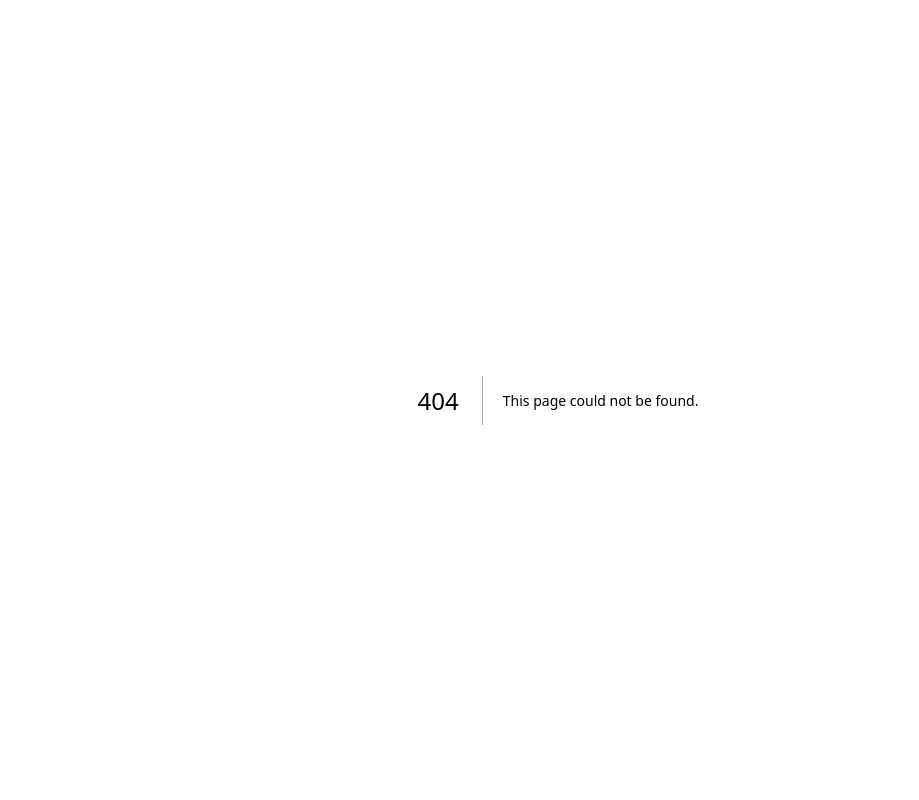
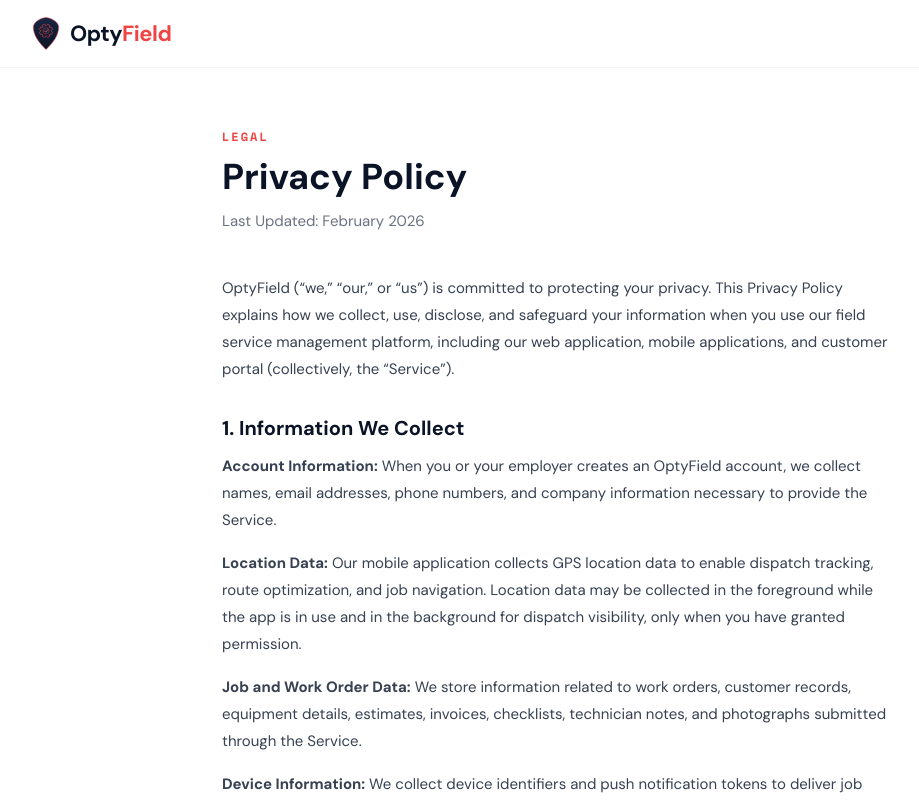
Before and after one commit to Blind-Squirrel-of-Crypto/optyfield-site, a Next.js app: page /privacy in a window 1280 px wide. Before the commit this address had no page. Shown: the top 800 px of the page, without its empty margins (82-1001 px from the left). Built offline with nearby package versions, Linux system fonts and the light colour scheme.

Commit message:
Add dedicated /privacy route for App Store submission

```diff
--- /dev/null
+++ b/app/privacy/page.js
@@ -0,0 +1,101 @@
+export const metadata = {
+  title: "Privacy Policy — OptyField",
+  description: "OptyField Privacy Policy. How we collect, use, and protect your information.",
+};
+
+const C = {
+  navy: "#0B1426", navyLight: "#1A2744",
+  red: "#EF4444", redLight: "#FF8080",
+  white: "#F0F2F5", offWhite: "#F8F9FB",
+  gray: "#6B7280", grayDark: "#374151",
+  bg: "#FFFFFF", surfaceLight: "#F3F4F6",
+};
+
+const SHIELD_PATH = "M80,32 C91.4,32 118,44 118,60.8 C118,84.8 102.8,106.4 80,128 C57.2,106.4 42,84.8 42,60.8 C42,44 68.6,32 80,32Z";
+const GEAR_PATH = "M80,57 L84.669,52.553 L90.45,54.947 L90.607,61.393 L90.607,61.393 L97.053,61.55 L99.447,67.331 L95,72 L95,72 L99.447,76.669 L97.053,82.45 L90.607,82.607 L90.607,82.607 L90.45,89.053 L84.669,91.447 L80,87 L80,87 L75.331,91.447 L69.55,89.053 L69.393,82.607 L69.393,82.607 L62.947,82.45 L60.553,76.669 L65,72 L65,72 L60.553,67.331 L62.947,61.55 L69.393,61.393 L69.393,61.393 L69.55,54.947 L75.331,52.553 L80,57 Z";
+
+export default function PrivacyPage() {
+  const h3 = { fontSize: 20, fontWeight: 700, color: C.navy, margin: "32px 0 12px", fontFamily: "'DM Sans', sans-serif" };
+  const p = { fontSize: 15, color: C.grayDark, lineHeight: 1.8, fontFamily: "'DM Sans', sans-serif", margin: "0 0 16px" };
+
+  return (
+    <div style={{ fontFamily: "'DM Sans', sans-serif", color: C.navy, minHeight: "100vh", background: C.bg }}>
+      {/* Header */}
+      <header style={{ borderBottom: `1px solid ${C.surfaceLight}`, padding: "16px 0" }}>
+        <div style={{ maxWidth: 1100, margin: "0 auto", padding: "0 24px", display: "flex", alignItems: "center", gap: 12 }}>
+          <a href="/" style={{ display: "flex", alignItems: "center", gap: 10, textDecoration: "none" }}>
+            <svg viewBox="38 28 84 104" width={28} height={35} style={{ display: "block" }}>
+              <defs>
+                <linearGradient id="pg" x1="0%" y1="0%" x2="0%" y2="100%">
+                  <stop offset="0%" stopColor="#1A2744"/><stop offset="100%" stopColor="#0B1426"/>
+                </linearGradient>
+              </defs>
+              <path d={SHIELD_PATH} fill="url(#pg)" stroke="#EF4444" strokeWidth="1.5"/>
+              <path d={GEAR_PATH} fill="none" stroke="#EF4444" strokeWidth="1.8"/>
+              <circle cx="80" cy="72" r="9" fill="none" stroke="#EF4444" strokeWidth="1.2"/>
+              <polyline points="75,72 79,76 86,68" fill="none" stroke="#FF8080" strokeWidth="2" strokeLinecap="round" strokeLinejoin="round"/>
+            </svg>
+            <span style={{ fontSize: 22, fontWeight: 700, color: C.navy, letterSpacing: -0.5 }}>
+              Opty<span style={{ color: C.red }}>Field</span>
+            </span>
+          </a>
+        </div>
+      </header>
+
+      {/* Privacy Policy Content */}
+      <main style={{ paddingTop: 60, paddingBottom: 80 }}>
+        <div style={{ maxWidth: 720, margin: "0 auto", padding: "0 24px" }}>
+          <p style={{ fontSize: 12, fontWeight: 600, textTransform: "uppercase", letterSpacing: 2, color: C.red, marginBottom: 8, fontFamily: "'Space Mono', monospace" }}>Legal</p>
+          <h1 style={{ fontSize: 36, fontWeight: 700, color: C.navy, marginBottom: 8, fontFamily: "'DM Sans', sans-serif" }}>Privacy Policy</h1>
+          <p style={{ ...p, color: C.gray, marginBottom: 40 }}>Last Updated: February 2026</p>
+
+          <p style={p}>OptyField (&ldquo;we,&rdquo; &ldquo;our,&rdquo; or &ldquo;us&rdquo;) is committed to protecting your privacy. This Privacy Policy explains how we collect, use, disclose, and safeguard your information when you use our field service management platform, including our web application, mobile applications, and customer portal (collectively, the &ldquo;Service&rdquo;).</p>
+
+          <h3 style={h3}>1. Information We Collect</h3>
+          <p style={p}><strong>Account Information:</strong> When you or your employer creates an OptyField account, we collect names, email addresses, phone numbers, and company information necessary to provide the Service.</p>
+          <p style={p}><strong>Location Data:</strong> Our mobile application collects GPS location data to enable dispatch tracking, route optimization, and job navigation. Location data may be collected in the foreground while the app is in use and in the background for dispatch visibility, only when you have granted permission.</p>
+          <p style={p}><strong>Job and Work Order Data:</strong> We store information related to work orders, customer records, equipment details, estimates, invoices, checklists, technician notes, and photographs submitted through the Service.</p>
+          <p style={p}><strong>Device Information:</strong> We collect device identifiers and push notification tokens to deliver job assignment alerts, parts-ready notifications, and other Service-related communications.</p>
+          <p style={p}><strong>Usage Data:</strong> We collect information about how you interact with the Service, including pages visited, features used, and actions taken, to improve our platform.</p>
+
+          <h3 style={h3}>2. How We Use Your Information</h3>
+          <p style={p}>We use the information we collect to provide, maintain, and improve the Service, including dispatching and scheduling, technician GPS tracking and route optimization, AI-powered estimate generation from technician field notes and photos, push notification delivery for job assignments and status updates, QuickBooks integration for invoicing and payment tracking, and customer portal access for estimate approval and service tracking.</p>
+
+          <h3 style={h3}>3. AI-Powered Features</h3>
+          <p style={p}>OptyField uses artificial intelligence to generate draft estimates from technician-submitted notes and photographs. This data is processed to match parts, calculate labor, and produce estimates with confidence scores. Technician inputs and estimator corrections may be used to improve the accuracy of future AI-generated estimates within your organization&apos;s account.</p>
+
+          <h3 style={h3}>4. Data Sharing</h3>
+          <p style={p}>We do not sell your personal information. We may share data with service providers that help us operate the platform (such as cloud hosting, email delivery, and payment processing), with QuickBooks when you enable the integration, and as required by law or to protect our legal rights.</p>
+
+          <h3 style={h3}>5. Data Security</h3>
+          <p style={p}>We implement industry-standard security measures including encrypted data transmission (HTTPS/TLS), secure authentication, role-based access controls, and regular security practices. While no system is completely secure, we take reasonable steps to protect your information.</p>
+
+          <h3 style={h3}>6. Data Retention</h3>
+          <p style={p}>We retain your information for as long as your account is active or as needed to provide the Service. Work order history, equipment records, and estimate data are retained to support ongoing service operations. You may request deletion of your data by contacting us.</p>
+
+          <h3 style={h3}>7. Your Rights</h3>
+          <p style={p}>Depending on your location, you may have the right to access, correct, or delete your personal information, object to or restrict certain processing, request data portability, and withdraw consent where processing is based on consent. To exercise these rights, contact us using the information below.</p>
+
+          <h3 style={h3}>8. Children&apos;s Privacy</h3>
+          <p style={p}>The Service is not directed to individuals under the age of 16. We do not knowingly collect personal information from children.</p>
+
+          <h3 style={h3}>9. Changes to This Policy</h3>
+          <p style={p}>We may update this Privacy Policy from time to time. We will notify you of material changes by posting the updated policy on our website with a revised &ldquo;Last Updated&rdquo; date.</p>
+
+          <h3 style={h3}>10. Contact Us</h3>
+          <p style={p}>If you have questions about this Privacy Policy or our data practices, contact us at:</p>
+          <div style={{ background: C.offWhite, borderRadius: 14, padding: 24, border: `1px solid ${C.surfaceLight}` }}>
+            <p style={{ ...p, margin: 0 }}><strong>OptyField</strong><br />Email: hello@optyfield.com<br />Phone: 281-932-9345<br />Houston, Texas</p>
+          </div>
+        </div>
+      </main>
+
+      {/* Footer */}
+      <footer style={{ background: C.navy, padding: "40px 0 24px", borderTop: `1px solid ${C.navyLight}` }}>
+        <div style={{ maxWidth: 1100, margin: "0 auto", padding: "0 24px", textAlign: "center" }}>
+          <p style={{ fontSize: 13, color: "#64748B" }}>&copy; {new Date().getFullYear()} OptyField. All rights reserved.</p>
+        </div>
+      </footer>
+    </div>
+  );
+}
```
